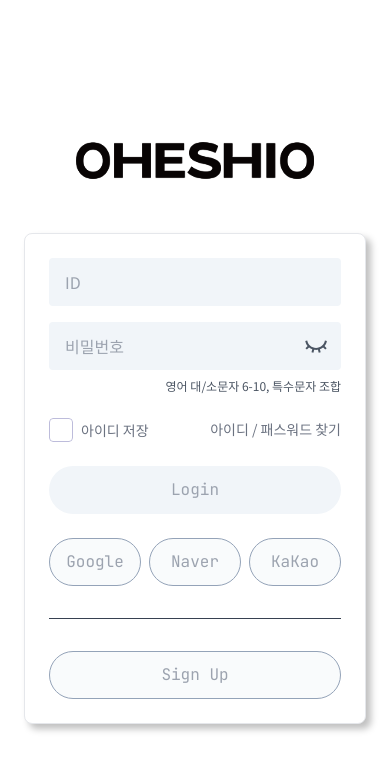
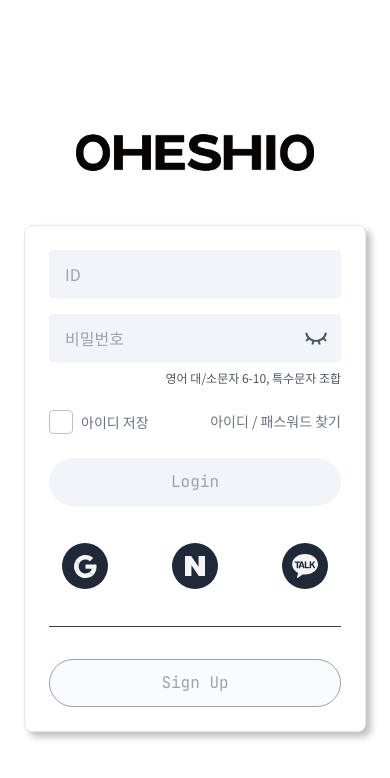
Before and after one commit to jineeds/OHESHIO, a React (Vite) app: page /login in a window 390 px wide. Shown: the top 778 px of the page. Built offline with nearby package versions, Linux system fonts and the light colour scheme.

Commit message:
로그인 폼 소셜 로그인 버튼 모바일 사이즈 일때 아이콘으로 변경 !

```diff
--- a/src/components/login/LoginForm.jsx
+++ b/src/components/login/LoginForm.jsx
@@ -7,6 +7,7 @@ import Checkbox from '../../ui/Checkbox';
 import InputCustom from '../../ui/InputCustom';
 import Buttons from '../../ui/Buttons';
 import { cartActions } from '../../store/modules/cartSlice';
+import SocialMobile from '../signup/SocialMobile';
 
 const LoginForm = () => {
   const dispatch = useDispatch();
@@ -175,8 +176,12 @@ const LoginForm = () => {
             <Buttons type='submit' className='w-full mb-4' state={isFormValid ? 'active' : 'disabled'}>
               Login
             </Buttons>
-            <SocialLoginButtons />
-
+            <div className='hidden md:block'>
+              <SocialLoginButtons />
+            </div>
+            <div className='block md:hidden my-9'>
+              <SocialMobile />
+            </div>
             <div className='border-t border-gray-700 my-8 transition-all duration-300'></div>
 
             <Link to='/signup'>
--- a/src/components/signup/SignupForm.jsx
+++ b/src/components/signup/SignupForm.jsx
@@ -1,6 +1,6 @@
 import { useState, useEffect } from 'react';
 import { useDispatch, useSelector } from 'react-redux';
-import { useNavigate } from 'react-router-dom';
+import { Link, useNavigate } from 'react-router-dom';
 import SocialSignupButton from './SocialSignupButton';
 import InputCustom from '../../ui/InputCustom';
 import { authActions } from '../../store/modules/authSlice';
@@ -168,7 +168,7 @@ const SignupForm = () => {
     }
 
     if (!verificationSuccess) {
-      newErrors.verificationCode = '휴대폰 인증이 필요합니다.';
+      newErrors.verificationCode = 'Hint : 1234';
       isValid = false;
     }
 
@@ -221,7 +221,7 @@ const SignupForm = () => {
       setVerificationSuccess(true);
       setErrors((prev) => ({ ...prev, verificationCode: '' }));
     } else {
-      setErrors((prev) => ({ ...prev, verificationCode: '인증번호가 일치하지 않습니다.' }));
+      setErrors((prev) => ({ ...prev, verificationCode: 'Hint : 1234' }));
     }
   };
 
@@ -477,8 +477,11 @@ const SignupForm = () => {
               </Buttons>
             </div>
           </form>
-          <div className='block md:hidden w-full mb-8 '>
+          <div className='flex flex-col justify-center items-center gap-10 md:hidden w-full mb-8 my-9 '>
             <SocialMobile />
+            <Link to={'/'}>
+              <img src='/images/logo-m.svg' alt='오헤시오 로고' />
+            </Link>
           </div>
         </div>
       </div>
--- a/src/components/signup/SocialMobile.jsx
+++ b/src/components/signup/SocialMobile.jsx
@@ -1,5 +1,8 @@
-import { Link } from 'react-router-dom';
 import Buttons from '../../ui/Buttons';
+import { useDispatch } from 'react-redux';
+import { useEffect } from 'react';
+import { authActions } from '../../store/modules/authSlice';
+import { useGoogleLogin } from '@react-oauth/google';
 const NaverIcon = () => <img src='/icon/naver.svg' alt='' />;
 
 const KakaoIcon = () => <img src='/icon/kakao.svg' alt='' />;
@@ -7,29 +10,163 @@ const KakaoIcon = () => <img src='/icon/kakao.svg' alt='' />;
 const GoogleIcon = () => <img src='/icon/google.svg' alt='' />;
 
 const SocialMobile = () => {
+  const dispatch = useDispatch();
+  useEffect(() => {
+    if (window.Kakao && !window.Kakao.isInitialized()) {
+      window.Kakao.init(import.meta.env.VITE_KAKAO_CLIENT_ID);
+    }
+  }, []);
+  useEffect(() => {
+    const naverUserData = localStorage.getItem('naverUserData');
+    if (naverUserData) {
+      try {
+        const userData = JSON.parse(naverUserData);
+
+        dispatch(
+          authActions.socialLogin({
+            provider: 'naver',
+            profile: {
+              id: userData.id,
+              name: userData.name,
+              email: userData.email,
+              profileImage: userData.profileImage,
+            },
+          })
+        );
+        localStorage.removeItem('naverUserData');
+      } catch (e) {
+        console.error('네이버 로그인 데이터 파싱 오류', e);
+      }
+    }
+  }, [dispatch]);
+  const handleKakaoLogin = () => {
+    window.Kakao.Auth.loginForm({
+      success: (authObj) => {
+        window.Kakao.API.request({
+          url: '/v2/user/me',
+          success: (res) => {
+            dispatch(
+              authActions.socialLogin({
+                provider: 'kakao',
+                profile: {
+                  id: res.id,
+                  name: res.properties.nickname,
+                  email: res.kakao_account?.email,
+                  profileImage: res.properties.profile_image,
+                },
+              })
+            );
+            console.log(res);
+          },
+          fail: (error) => {
+            console.error('카카오 사용자 정보 요청 실패', error);
+          },
+        });
+      },
+      fail: (error) => {
+        console.error('카카오 로그인 실패', error);
+      },
+    });
+  };
+  const handleGoogleLogin = useGoogleLogin({
+    onSuccess: async (tokenResponse) => {
+      try {
+        const userInfoResponse = await fetch('https://www.googleapis.com/oauth2/v3/userinfo', {
+          headers: {
+            Authorization: `Bearer ${tokenResponse.access_token}`,
+          },
+        });
+
+        const userInfo = await userInfoResponse.json();
+
+        dispatch(
+          authActions.socialLogin({
+            provider: 'google',
+            profile: {
+              id: userInfo.sub,
+              name: userInfo.name,
+              email: userInfo.email,
+              profileImage: userInfo.picture,
+            },
+          })
+        );
+      } catch (error) {
+        console.error('구글 사용자 정보 요청 실패', error);
+      }
+    },
+    onError: (error) => {
+      console.error('구글 로그인 실패', error);
+    },
+  });
+
+  const handleNaverLogin = () => {
+    try {
+      const clientId = import.meta.env.VITE_NAVER_CLIENT_ID;
+      if (!clientId) {
+        console.error('네이버 클라이언트 ID가 설정되지 않았습니다');
+        return;
+      }
+
+      const redirectUri = `${window.location.origin}/login/callback/naver`;
+      const state = Math.random().toString(36).substring(2, 12);
+      sessionStorage.setItem('naverState', state);
+
+      const naverLoginUrl = `https://nid.naver.com/oauth2.0/authorize?response_type=code&client_id=${clientId}&redirect_uri=${encodeURIComponent(
+        redirectUri
+      )}&state=${state}`;
+
+      const width = 450;
+      const height = 550;
+      const left = window.screen.width / 2 - width / 2;
+      const top = window.screen.height / 2 - height / 2;
+
+      const popup = window.open(naverLoginUrl, 'naverLogin', `width=${width},height=${height},left=${left},top=${top}`);
+      if (!popup || popup.closed || typeof popup.closed === 'undefined') {
+        console.error('팝업 창이 차단되었습니다. 브라우저 설정을 확인하세요.');
+        return;
+      }
+
+      const handleNaverLoginMessage = (event) => {
+        if (event.origin !== window.location.origin) {
+          return;
+        }
+
+        if (event.data && event.data.type === 'naver-login-success') {
+          if (event.data.data) {
+            dispatch(authActions.socialLogin(event.data.data));
+            window.removeEventListener('message', handleNaverLoginMessage);
+          }
+        }
+      };
+      window.addEventListener('message', handleNaverLoginMessage);
+
+      setTimeout(() => {
+        window.removeEventListener('message', handleNaverLoginMessage);
+      }, 50000);
+    } catch (error) {
+      console.error('네이버 로그인 실행 오류:', error);
+    }
+  };
   return (
     <>
-      <div className='w-full flex flex-col justify-center items-center   px-2'>
-        <div className='w-full flex items-center justify-center gap-16  my-9'>
-          <Buttons size={'none'} state={'none'}>
+      <div className={`w-full flex flex-col justify-center items-center px-2`}>
+        <div className={`w-full flex items-center justify-center gap-16 `}>
+          <Buttons size={'none'} state={'none'} onClick={handleGoogleLogin}>
+            <span>
+              <GoogleIcon />
+            </span>
+          </Buttons>
+          <Buttons size={'none'} state={'none'} onClick={handleNaverLogin}>
             <span>
               <NaverIcon />
             </span>
           </Buttons>
-          <Buttons size={'none'} state={'none'}>
+          <Buttons size={'none'} state={'none'} onClick={handleKakaoLogin}>
             <span>
               <KakaoIcon />
             </span>
           </Buttons>
-          <Buttons size={'none'} state={'none'}>
-            <span>
-              <GoogleIcon />
-            </span>
-          </Buttons>
         </div>
-        <Link to={'/'}>
-          <img src='/images/logo-m.svg' alt='오헤시오 로고' />
-        </Link>
       </div>
     </>
   );
```
